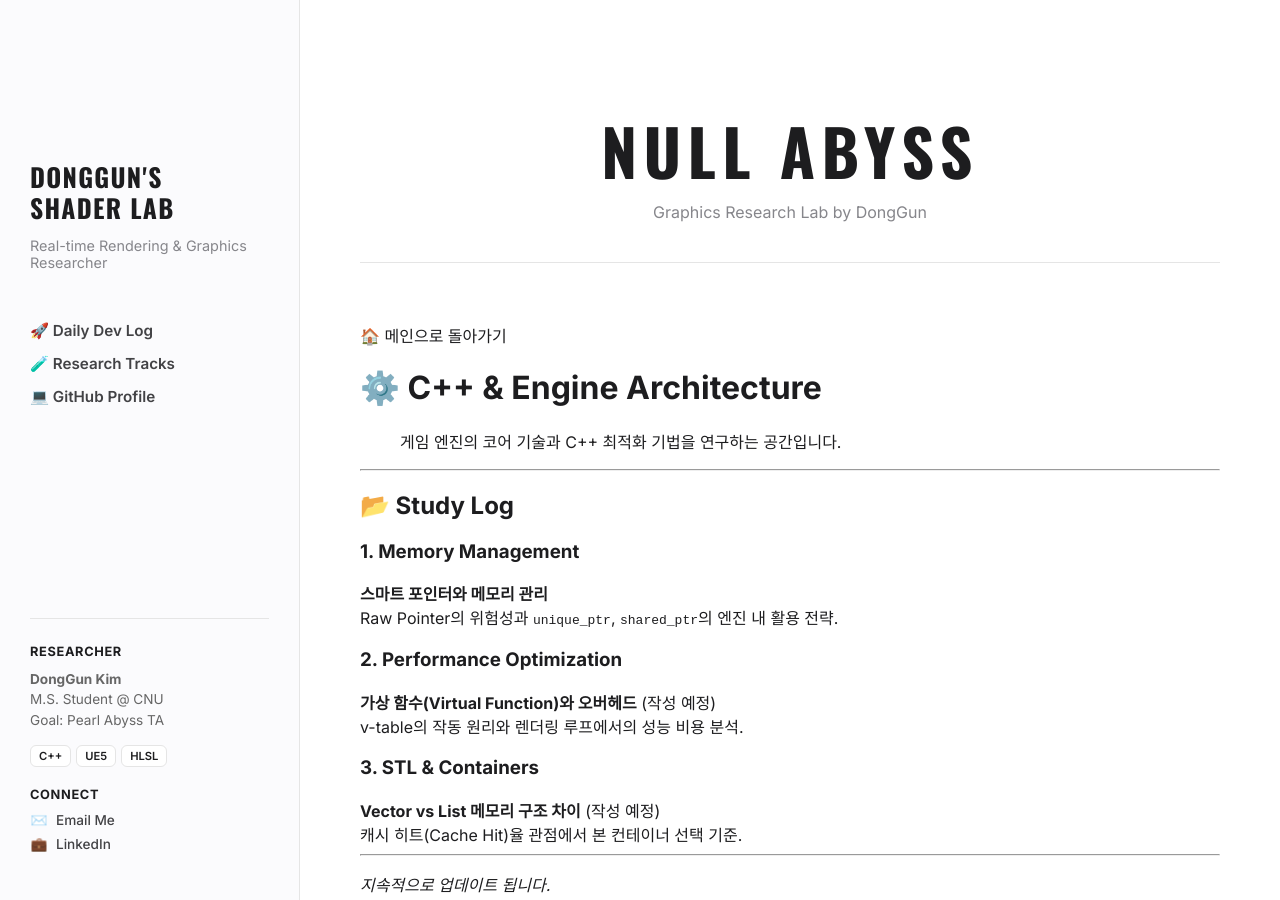
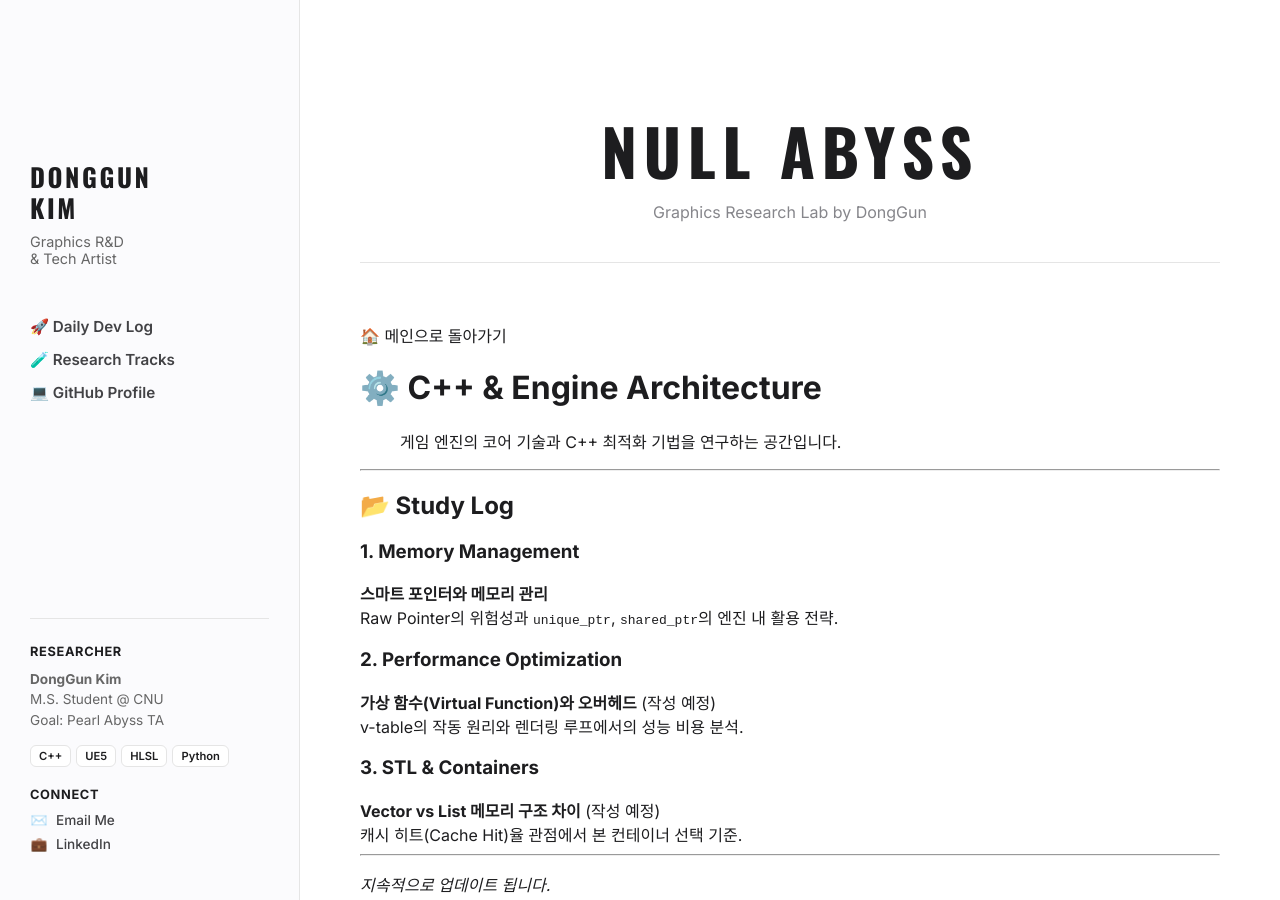
Before and after one commit to KimDongGun324/kimdonggun324.github.io, a Jekyll site: the page built from 03_Engine_CPP/README.md, in a window 1280 px wide. Built offline with Jekyll 4.4.1, drawn with Linux system fonts in a browser that asks for light colours.

Commit message:
Update default.html

```diff
--- a/_layouts/default.html
+++ b/_layouts/default.html
@@ -12,8 +12,13 @@
 
     <aside class="sidebar">
       <div class="sidebar-top">
-        <h1 class="sidebar-title">DONGGUN'S<br>SHADER LAB</h1>
-        <p class="sidebar-desc">Real-time Rendering & Graphics Researcher</p>
+        <h1 class="sidebar-title" style="letter-spacing: 0.1em;">
+          DONGGUN<br>KIM
+        </h1>
+
+        <p class="sidebar-desc" style="margin-top:5px; color:#666;">
+          Graphics R&D<br>& Tech Artist
+        </p>
 
         <nav class="sidebar-nav">
           <ul>
@@ -36,6 +41,7 @@
           <span class="tech-badge">C++</span>
           <span class="tech-badge">UE5</span>
           <span class="tech-badge">HLSL</span>
+          <span class="tech-badge">Python</span>
         </div>
 
         <div style="margin-top: 20px;">
```
